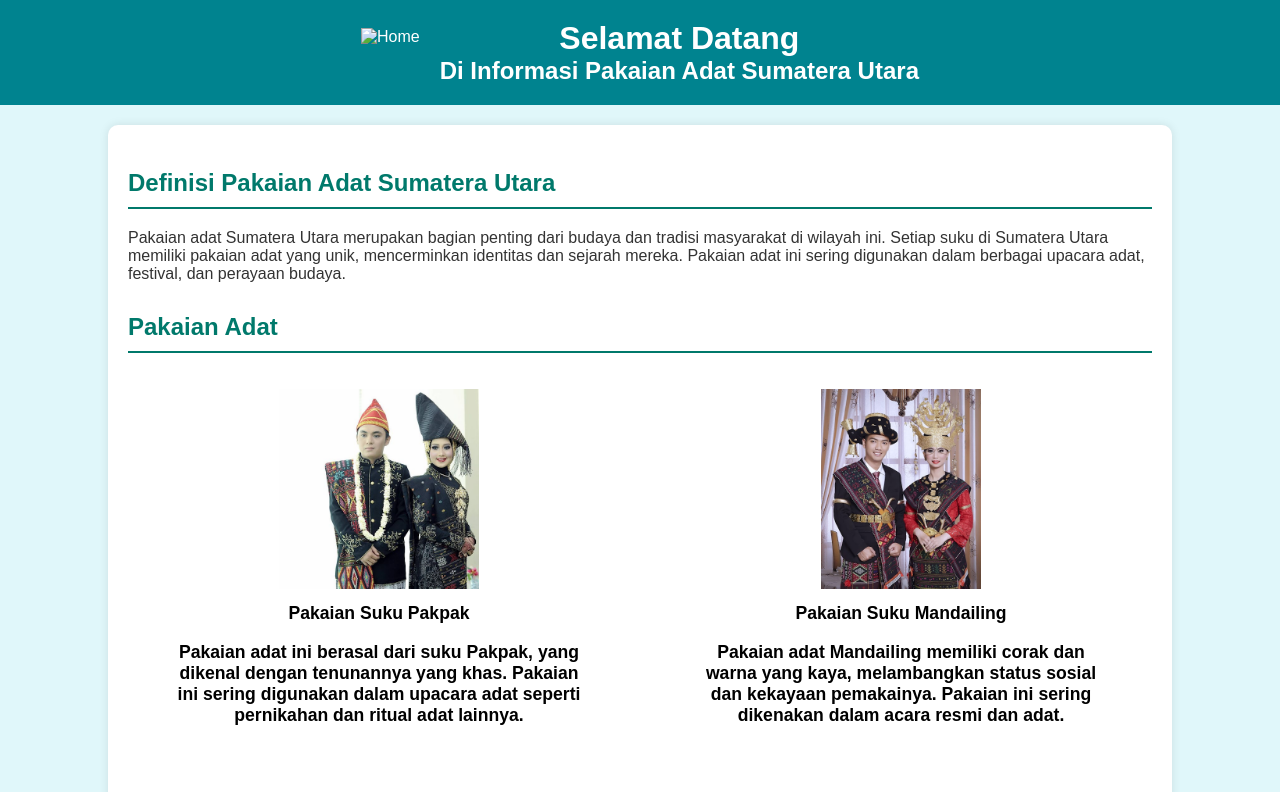
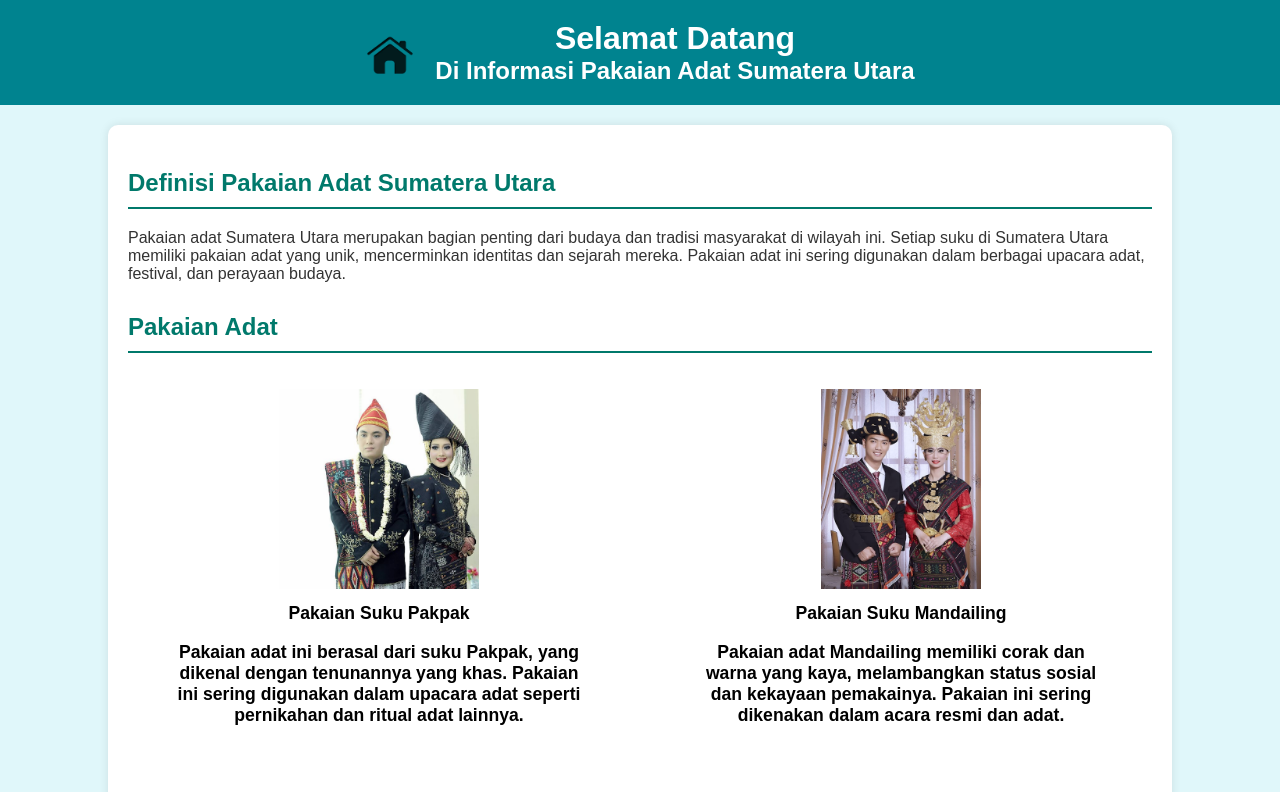
Before and after one commit to roytriprastyo/pakaianadatsumut, a plain HTML site: page index.html in a window 1280 px wide. Shown: the top 792 px of the page. Drawn offline with Linux system fonts and the light colour scheme.

Commit message:
index.html

```diff
--- a/index.html
+++ b/index.html
@@ -9,7 +9,7 @@
     <!-- Header -->
     <header style="text-align: center; padding: 20px; background-color: #00838F; color: white;">
         <div style="display: flex; align-items: center; justify-content: center;">
-            <img src="logo-home.png" alt="Home" style="height: 50px; margin-right: 20px;">
+            <img src="/pakaianadatsumut/Gambar/home.png" alt="Home" style="height: 50px; margin-right: 20px;">
             <div>
                 <h1 style="margin: 0; font-weight: bold;">Selamat Datang</h1>
                 <h2 style="margin: 0;">Di Informasi Pakaian Adat Sumatera Utara</h2>
```
